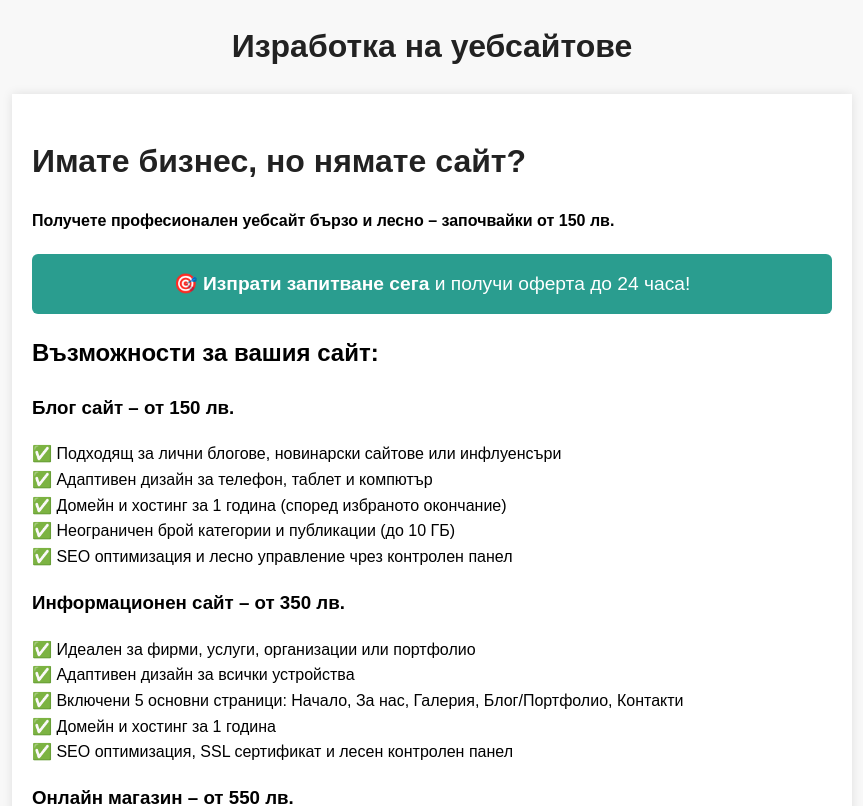
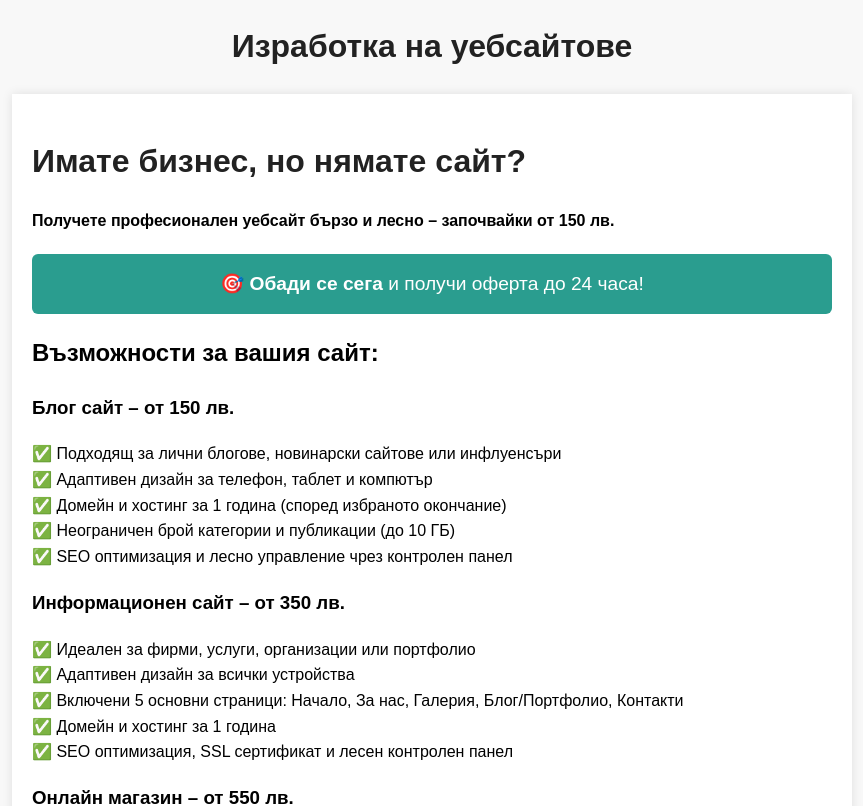
Before and after one commit to martinantoniorecords/landing-business, a React (Create React App) app: page / in a window 1280 px wide. Shown: the top 806 px of the page, without its empty margins (208-1071 px from the left). Built offline with nearby package versions, Linux system fonts and the light colour scheme.

Commit message:
Initial commit

```diff
--- a/src/BusinessLanding.js
+++ b/src/BusinessLanding.js
@@ -12,7 +12,7 @@ const BusinessLanding = () => {
       </p>
 
       <div className="cta">
-        🎯 <a href="#contact">Изпрати запитване сега</a> и получи оферта до 24 часа!
+        🎯 <a href="#contact">Обади се сега</a> и получи оферта до 24 часа!
       </div>
 
       <h2>Възможности за вашия сайт:</h2>
```
